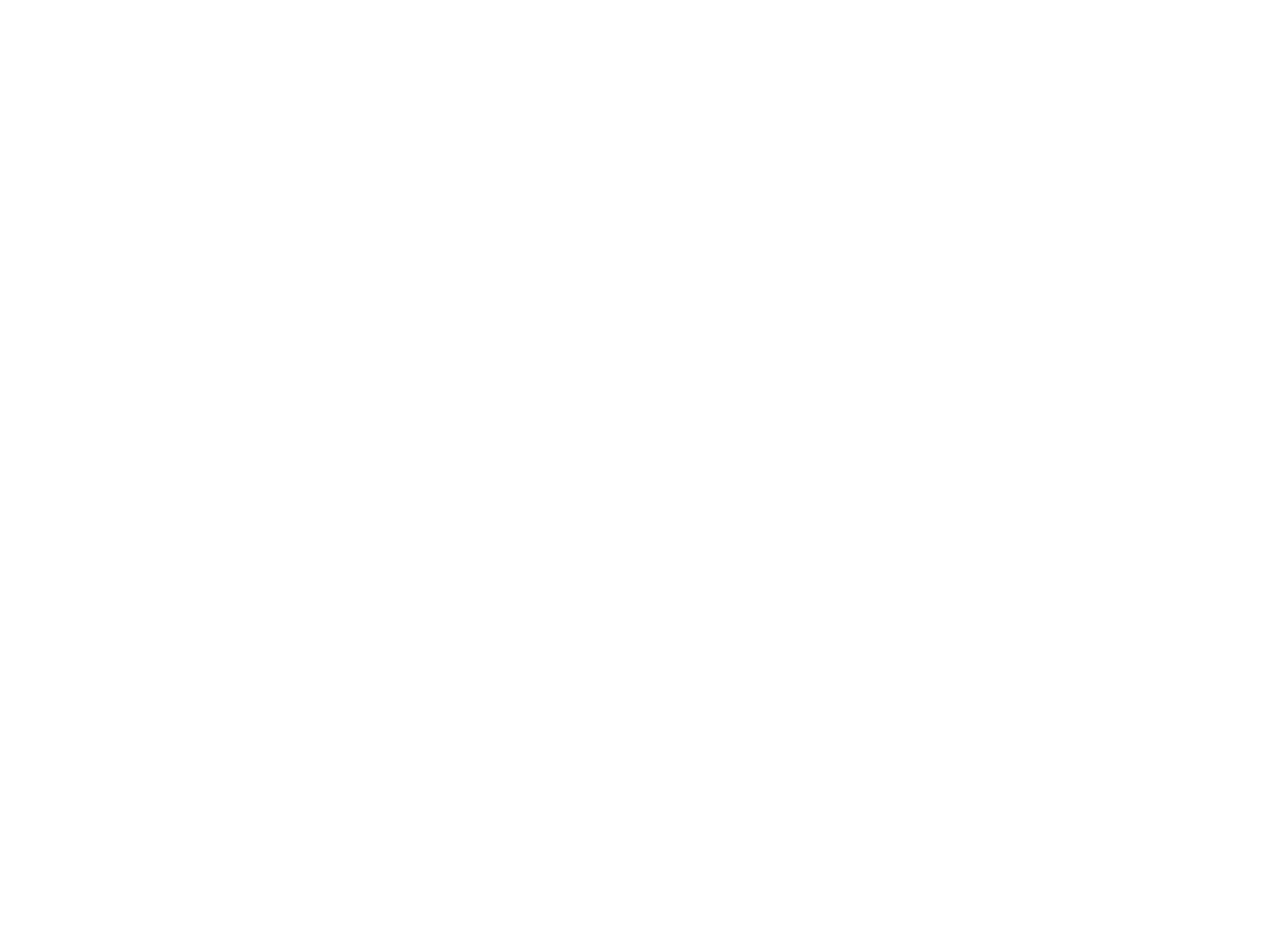
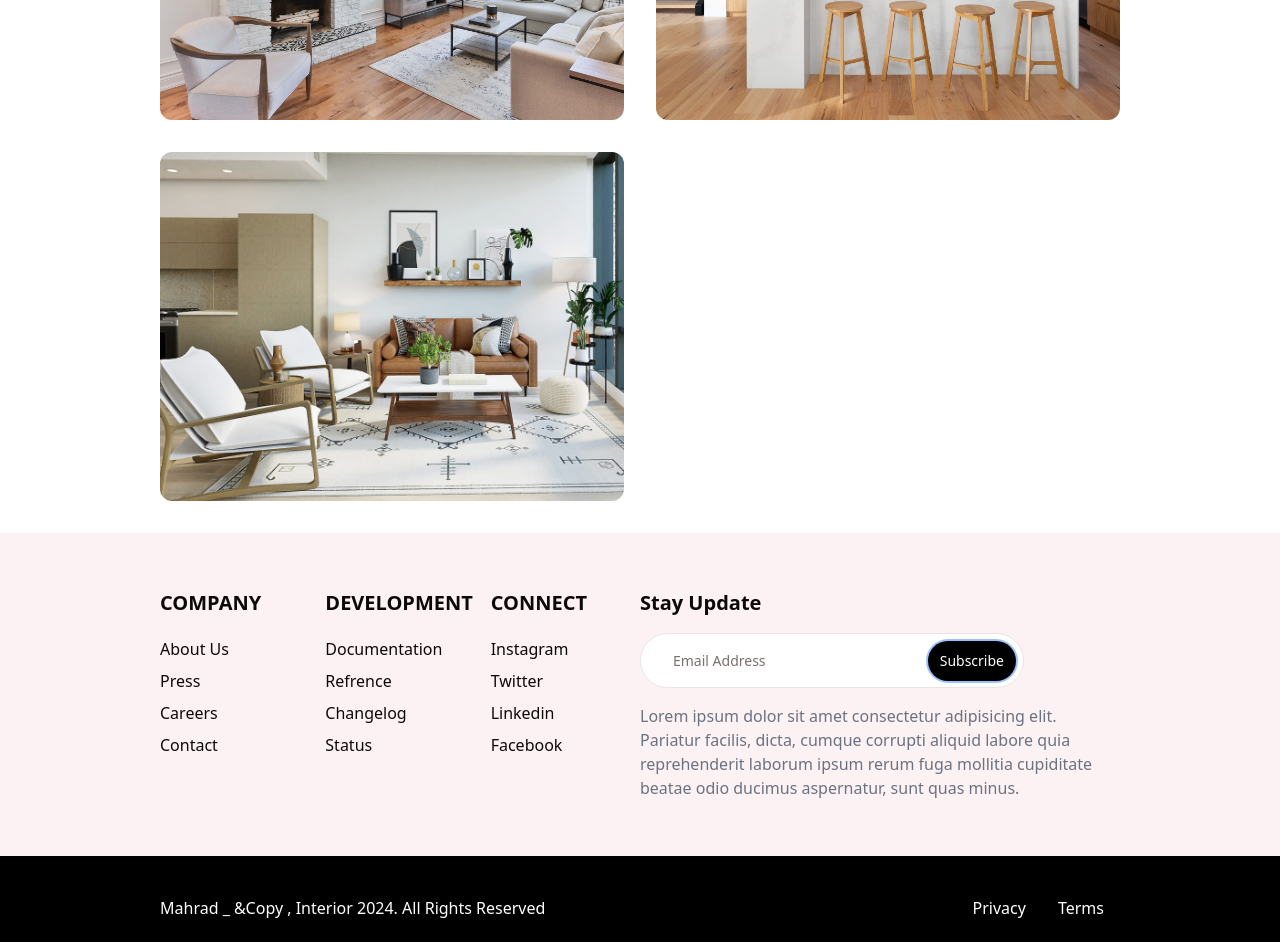
Before and after one commit to Mahradtangestani/interior-design, a Next.js app: page /projects in a window 1280 px wide. Shown: the part 920-1862 px from the top of the page. Before the commit the page ends 800 px from the top, so only its background shows below. Built offline with nearby package versions, Linux system fonts and the light colour scheme.

Commit message:
Projects Page Completed

```diff
--- a/app/projects/page.jsx
+++ b/app/projects/page.jsx
@@ -1,7 +1,51 @@
+import { m } from "framer-motion";
+import Image from "next/image";
+
+const projects = [
+    {
+        id:1,
+        name:"Drowing room for family time",
+        description:"bedroom with a clean and comfortable design for our family. charming with a modern design",
+        image:"/image/project3.jpg",
+        link:""
+    },
+    {
+        id:2,
+        name:"Kitchen look modern and clean",
+        description:"Kitchen look modern and clean for our family with good quality. charming with a modern design",
+        image:"/image/project2.jpg",
+        link:""
+    },
+    {
+        id:2,
+        name:"Perfect living room for family time",
+        description:"Drowing room with a clean and comfortable design for our family. charming with a modern design",
+        image:"/image/project4.png",
+        link:""
+    },
+]
+
 const Projects = ()=>{
     return (
         <div>
-            Projects
+            <div className="bg-[url('/image/backgroundproject.jpg')] bg-center bg-cover">
+                <h1 className="w-3/4 mx-auto py-64 text-6xl font-semibold tracking-widest text-white">Our Projects</h1>
+            </div>
+
+            <div className="w-3/4 mx-auto grid lg:grid-cols-2 gap-8 py-8">
+                {projects.map(project=>(
+                    <div key={project.id} className="relative overflow-hidden rounded-xl group">
+                        <div>
+                            <Image src={project.image} width={480} height={380} alt="" className="w-full"/>
+                        </div>
+                        <div className="absolute bottom-0 right-0 bg-white/70 dark:bg-black/40
+                        flex-col items-center justify-end w-96 gap-32 p-12 text-xl transition duration-300 ease-in-out translate-y-full from-transparent to to-black group-hover:translate-y-0">
+                            <h1 className="text-2xl font-semibold">{project.name}</h1>
+                            <p className="py-4">{project.description}</p>
+                        </div>
+                    </div>
+                ))}
+            </div>
         </div>
     )
 }
```
